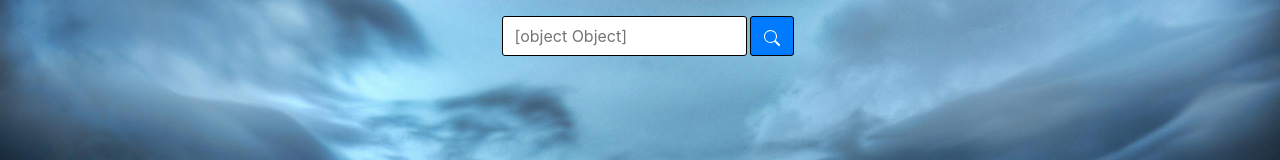
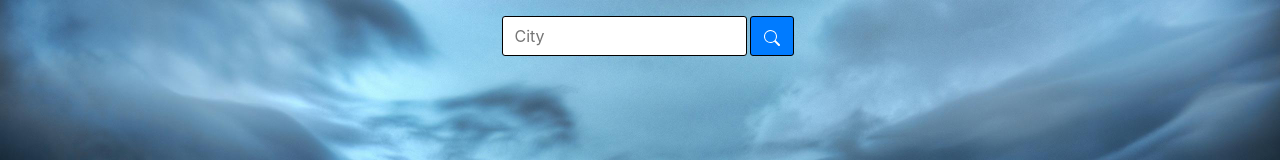
Before and after one commit to JulioKayak/weatherApp, a React (Create React App) app: page / in a window 1280 px wide. Shown: the top 160 px of the page. Built offline with nearby package versions, Linux system fonts and the light colour scheme.

Commit message:
Añadido internalizacion en el placeholder del form

```diff
--- a/src/components/searchbar/SearchBar.js
+++ b/src/components/searchbar/SearchBar.js
@@ -12,6 +12,8 @@ class SearchBar extends React.Component {
     this.handleChange = this.handleChange.bind(this);
     this.handleSubmit = this.handleSubmit.bind(this);
   }
+
+
   handleChange(event) {
     this.setState({ value: event.target.value });
   }
@@ -30,12 +32,13 @@ class SearchBar extends React.Component {
   render() {
     return (
       <form onSubmit={this.handleSubmit}>
-            <input
+        <FormattedMessage id="searchbar.formplaceholder">
+            {placeholder=><input
               type="text"
               value={this.state.value}
               onChange={this.handleChange}
-              placeholder={<FormattedMessage id="searchbar.formplaceholder"></FormattedMessage>}
-            />
+              placeholder={placeholder}
+            />}</FormattedMessage>
             <Button type="submit" value="Submit">
               <Search />
             </Button>
```
